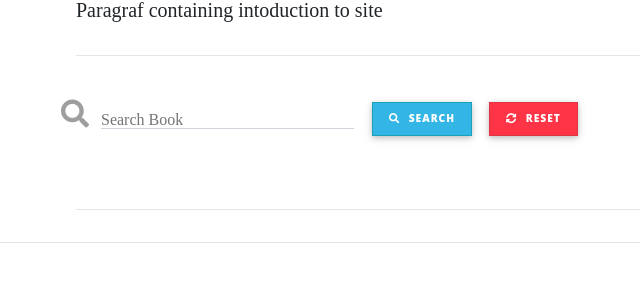
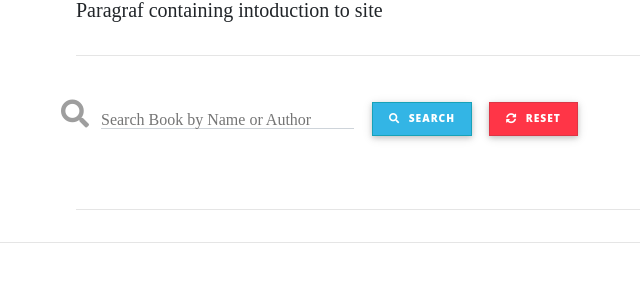
Before and after one commit to JosefinE7/MS3_book_club, a Flask app: page / in a window 1280 px wide. Shown: the part 910-1213 px from the top of the page, without its empty margins (199-839 px from the left). Run offline with Flask 2, Linux system fonts and the light colour scheme; data that the repository does not hold is empty; some libraries are stand-ins or nearby versions.

Commit message:
Add clarifying search text in search bar in index.html

```diff
--- a/templates/index.html
+++ b/templates/index.html
@@ -33,7 +33,7 @@
 							class="validate"
 							required
 						/>
-						<label for="query"> Search Book</label>
+						<label for="query"> Search Book by Name or Author</label>
 					</div>
 					<div>
 						<div class="pt-4 px-3">
```
